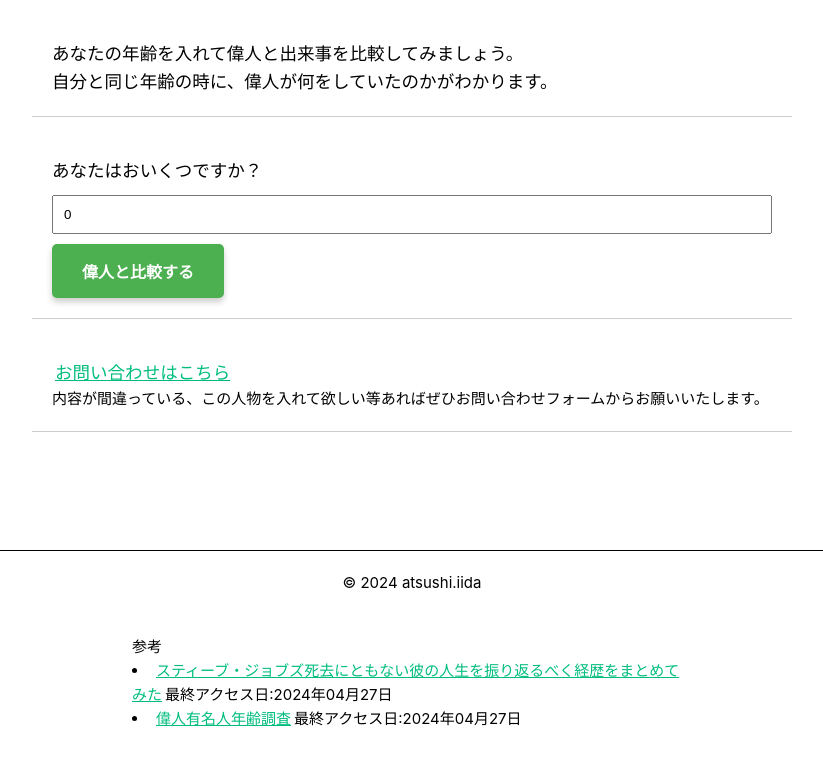
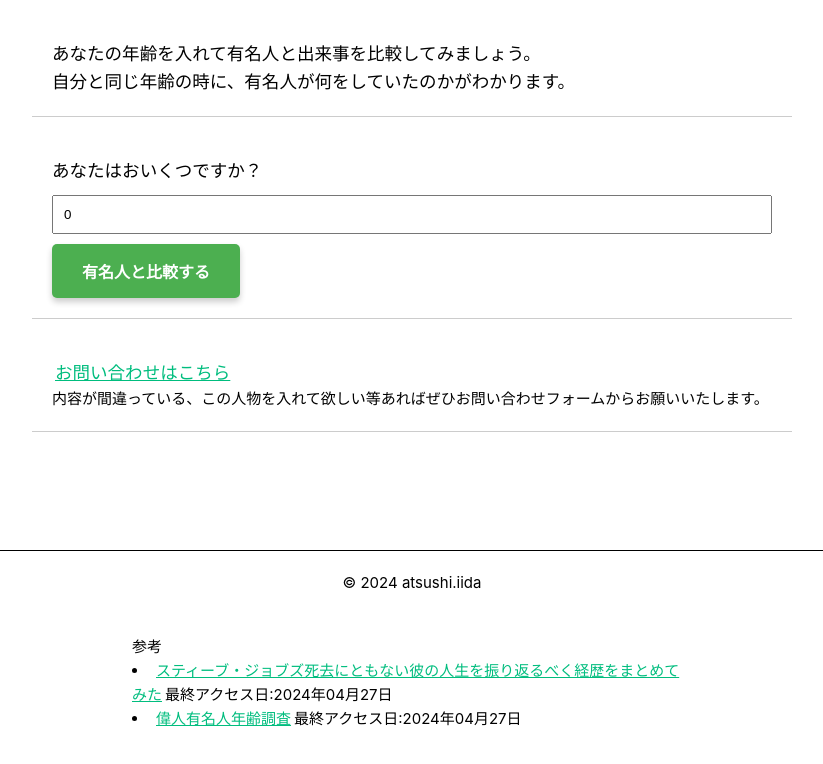
Before and after one commit to stamander/studyVue, a Vue app: page / in a window 1280 px wide. Shown: the top 764 px of the page, without its empty margins (228-1051 px from the left). Built offline with nearby package versions, Linux system fonts and the light colour scheme.

Commit message:
Update CompareGreatPerson.vue

```diff
--- a/src/components/CompareGreatPerson.vue
+++ b/src/components/CompareGreatPerson.vue
@@ -52,14 +52,14 @@ const references: Ref<Array<{ link: string; text: string; accessDate: string }>>
 <template>
   <div style="width: 800px">
     <div id="explain">
-      <h3>あなたの年齢を入れて偉人と出来事を比較してみましょう。</h3>
-      <h3>自分と同じ年齢の時に、偉人が何をしていたのかがわかります。</h3>
+      <h3>あなたの年齢を入れて有名人と出来事を比較してみましょう。</h3>
+      <h3>自分と同じ年齢の時に、有名人が何をしていたのかがわかります。</h3>
     </div>
 
     <div id="main-contents">
       <h3>あなたはおいくつですか？</h3>
       <input type="number" v-model.number="age" placeholder="年齢を入力してください" />
-      <button @click="submit">偉人と比較する</button>
+      <button @click="submit">有名人と比較する</button>
       <div id="results" v-if="submitted">
         あなたは{{ age }}歳です。
         <div v-for="(achievement, index) in filteredAchievements" :key="index">
```
